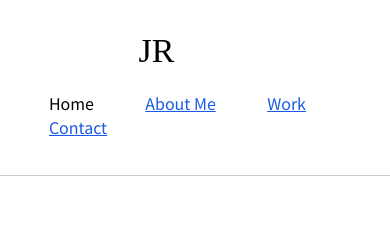
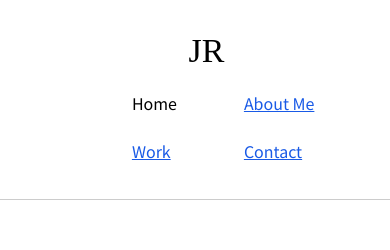
Before and after one commit to Boundforearth/My-Portfolio-Website, a plain HTML site: page index.html in a window 390 px wide. Shown: the top 250 px of the page. Drawn offline with Linux system fonts and the light colour scheme.

Commit message:
Update style.production.css
Created a grid out of the navigation bar

```diff
--- a/css/style.production.css
+++ b/css/style.production.css
@@ -138,6 +138,13 @@ margin: auto;
 
 .navigation-list {
   list-style-type: none;
+  display: -ms-grid;
+  display: grid;
+  -ms-grid-columns: 7rem 7rem 7rem 7rem;
+  grid-template-columns: 7rem 7rem 7rem 7rem;
+  -webkit-box-pack: end;
+      -ms-flex-pack: end;
+          justify-content: end;
 }
 
 .navigation-list__item:before,
@@ -445,11 +452,19 @@ animation-direction: reverse;
   .page-header {
     -ms-flex-wrap: wrap;
         flex-wrap: wrap;
+    -webkit-box-pack: center;
+        -ms-flex-pack: center;
+            justify-content: center;
   }
 
   .navigation-list {
-    padding-left: 0;
-    text-align: left;
+    display: -ms-grid;
+    display: grid;
+    -ms-grid-columns: 7em 7em;
+    grid-template-columns: 7em 7em;
+    -webkit-box-pack: end;
+        -ms-flex-pack: end;
+            justify-content: end;
   }
 
   .profile-image {
@@ -460,10 +475,6 @@ animation-direction: reverse;
 
   .profile-description {
     text-align: center;
-  }
-
-  .page-header__item:last-child{
-   min-width: 450px;
   }
 }
 
@@ -483,9 +494,11 @@ animation-direction: reverse;
     top: 35%
   }
 
-  .page-header__item:last-child{
-    min-width: 250px;
-   }
+  .navigation-list {
+    -webkit-box-pack: center;
+        -ms-flex-pack: center;
+            justify-content: center;
+  }
 }
 
 @media all and (max-width: 350px) {
```
